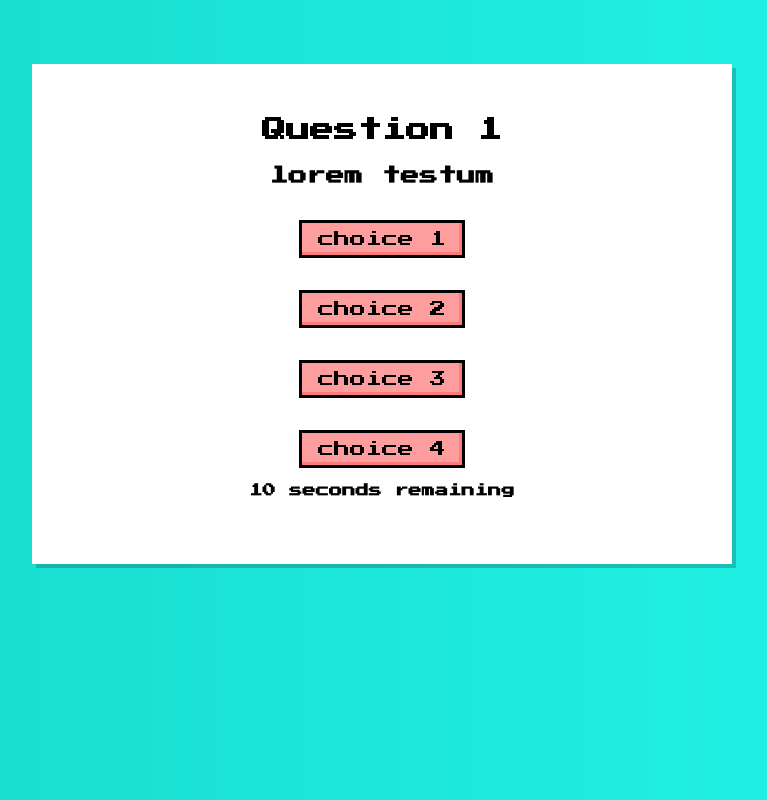
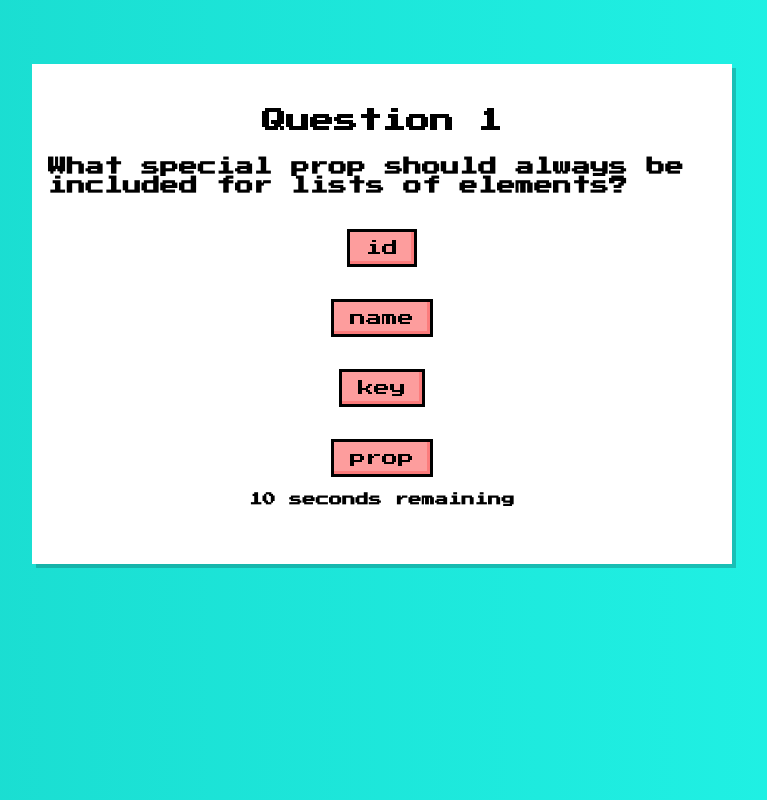
Before and after one commit to learn-co-curriculum/react-hooks-use-effect-lab, a React app: page / in a window 1280 px wide. Shown: the whole page, without its empty margins (258-1025 px from the left). Built offline with nearby package versions, Linux system fonts and the light colour scheme.

Commit message:
Updated starter code

```diff
--- a/src/components/App.js
+++ b/src/components/App.js
@@ -5,13 +5,17 @@ import quiz from "../data/quiz";
 function App() {
   const [questions, setQuestions] = useState(quiz);
   const [currentQuestionId, setCurrentQuestion] = useState(1);
+  const [score, setScore] = useState(0);
   const currentQuestion = questions.find((q) => q.id === currentQuestionId);
 
-  function handleQuestionAnswered() {
+  function handleQuestionAnswered(correct) {
     if (currentQuestionId < questions.length) {
-      setCurrentQuestion(currentQuestionId + 1);
+      setCurrentQuestion((currentQuestionId) => currentQuestionId + 1);
     } else {
       setCurrentQuestion(null);
+    }
+    if (correct) {
+      setScore((score) => score + 1);
     }
   }
 
@@ -24,7 +28,10 @@ function App() {
             onAnswered={handleQuestionAnswered}
           />
         ) : (
-          <h1>Game Over</h1>
+          <>
+            <h1>Game Over</h1>
+            <h2>Total Correct: {score}</h2>
+          </>
         )}
       </section>
     </main>
--- a/src/components/Question.js
+++ b/src/components/Question.js
@@ -2,6 +2,13 @@ import React, { useState } from "react";
 
 function Question({ question, onAnswered }) {
   const [timeRemaining, setTimeRemaining] = useState(10);
+
+  // add useEffect code
+
+  function handleAnswer(isCorrect) {
+    setTimeRemaining(10);
+    onAnswered(isCorrect);
+  }
 
   const { id, prompt, answers, correctIndex } = question;
 
@@ -10,9 +17,9 @@ function Question({ question, onAnswered }) {
       <h1>Question {id}</h1>
       <h3>{prompt}</h3>
       {answers.map((answer, index) => {
-        const isCorrectAnswer = index === correctIndex;
+        const isCorrect = index === correctIndex;
         return (
-          <button key={answer} onClick={() => onAnswered(isCorrectAnswer)}>
+          <button key={answer} onClick={() => handleAnswer(isCorrect)}>
             {answer}
           </button>
         );
--- a/src/data/quiz.js
+++ b/src/data/quiz.js
@@ -1,15 +1,43 @@
 const questions = [
   {
     id: 1,
-    prompt: "lorem testum",
-    answers: ["choice 1", "choice 2", "choice 3", "choice 4"],
+    prompt:
+      "What special prop should always be included for lists of elements?",
+    answers: ["id", "name", "key", "prop"],
+    correctIndex: 2,
+  },
+  {
+    id: 2,
+    prompt: "A React component is a function that returns ______.",
+    answers: ["HTML", "JSX", "props", "state"],
+    correctIndex: 1,
+  },
+  {
+    id: 3,
+    prompt:
+      "Which event handler will run when a user is finished filling out a form?",
+    answers: ["onSubmit", "onClick", "onChange", "onForm"],
     correctIndex: 0,
   },
   {
-    id: 2,
-    prompt: "lorem testum",
-    answers: ["choice 1", "choice 2", "choice 3", "choice 4"],
-    correctIndex: 2,
+    id: 4,
+    prompt: "______ is a tool that transpiles JSX into valid JavaScript.",
+    answers: ["React", "Babel", "Webpack", "ES6"],
+    correctIndex: 1,
+  },
+  {
+    id: 5,
+    prompt:
+      "What syntax makes it possible to unpack values from arrays, or properties from objects, into distinct variables?",
+    answers: ["spread", "key-value", "coalescing", "destructuring"],
+    correctIndex: 3,
+  },
+  {
+    id: 6,
+    prompt:
+      "Returning different elements from a component depending on the state of your application is known as _____ rendering.",
+    answers: ["voodoo", "conditional", "reactive", "controlled"],
+    correctIndex: 1,
   },
 ];
 
--- a/src/index.css
+++ b/src/index.css
@@ -32,6 +32,7 @@ button {
   box-shadow: inset -3px -3px 0 0 rgb(252, 124, 124);
   transition: all 0.1s ease-in;
   margin: 1rem;
+  cursor: pointer;
 }
 
 main {
```
Also changed, not shown: README.md, src/__tests__/Question.test.js (renamed from src/__test__/Question.test.js).
